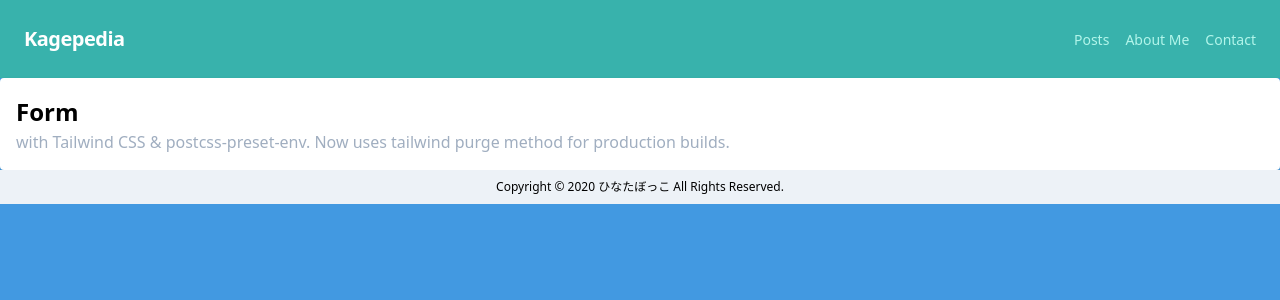
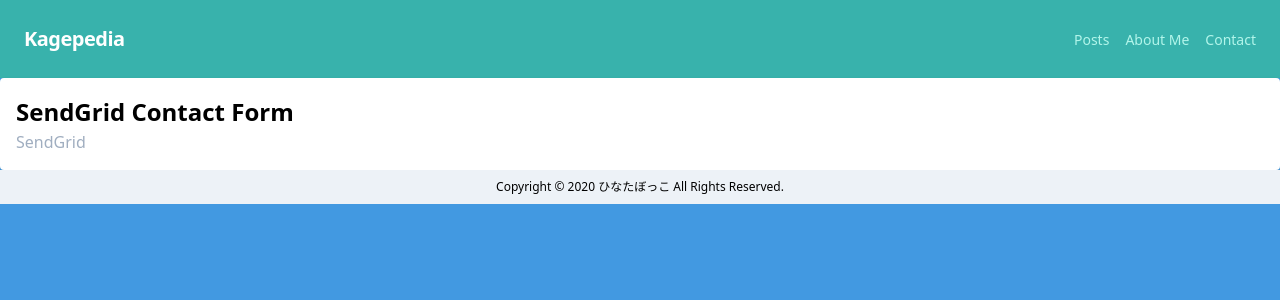
Before and after one commit to kagepedia/homepage, a Next.js app: page /contact/form in a window 1280 px wide. Shown: the top 300 px of the page. Built offline with nearby package versions, Linux system fonts and the light colour scheme.

Commit message:
SendGridお問い合わせフォーム作成

```diff
--- a/pages/contact/form.js
+++ b/pages/contact/form.js
@@ -1,14 +1,29 @@
 import Head from '../../components/head';
 import Header from '../../components/molecules/header';
 import Footer from '../../components/molecules/footer';
+
+// SendGrid
+/*
+fetch('/api/sendmail', {
+  method: 'POST',
+  headers: {
+    'Content-Type': 'application/json',
+  },
+  body: JSON.stringify({
+    email: 'test@exsample.com',
+    message: 'Test mail.',
+  }),
+});
+*/
+// SendGrid
 
 const Form = () => (
   <div>
     <Head title={'お問い合わせ（入力）'} url={'https://kagepedia.com/contact/form'} />
     <Header />
     <div className="p-4 bg-white rounded shadow">
-      <h1 className="text-2xl font-bold">Form</h1>
-      <p className="text-gray-500">with Tailwind CSS & postcss-preset-env. Now uses tailwind purge method for production builds.</p>
+      <h1 className="text-2xl font-bold">SendGrid Contact Form</h1>
+      <p className="text-gray-500">SendGrid</p>
     </div>
     <Footer />
   </div>
```
Also changed, not shown: pages/api/sendmail.js (added, +27 -0 lines).
